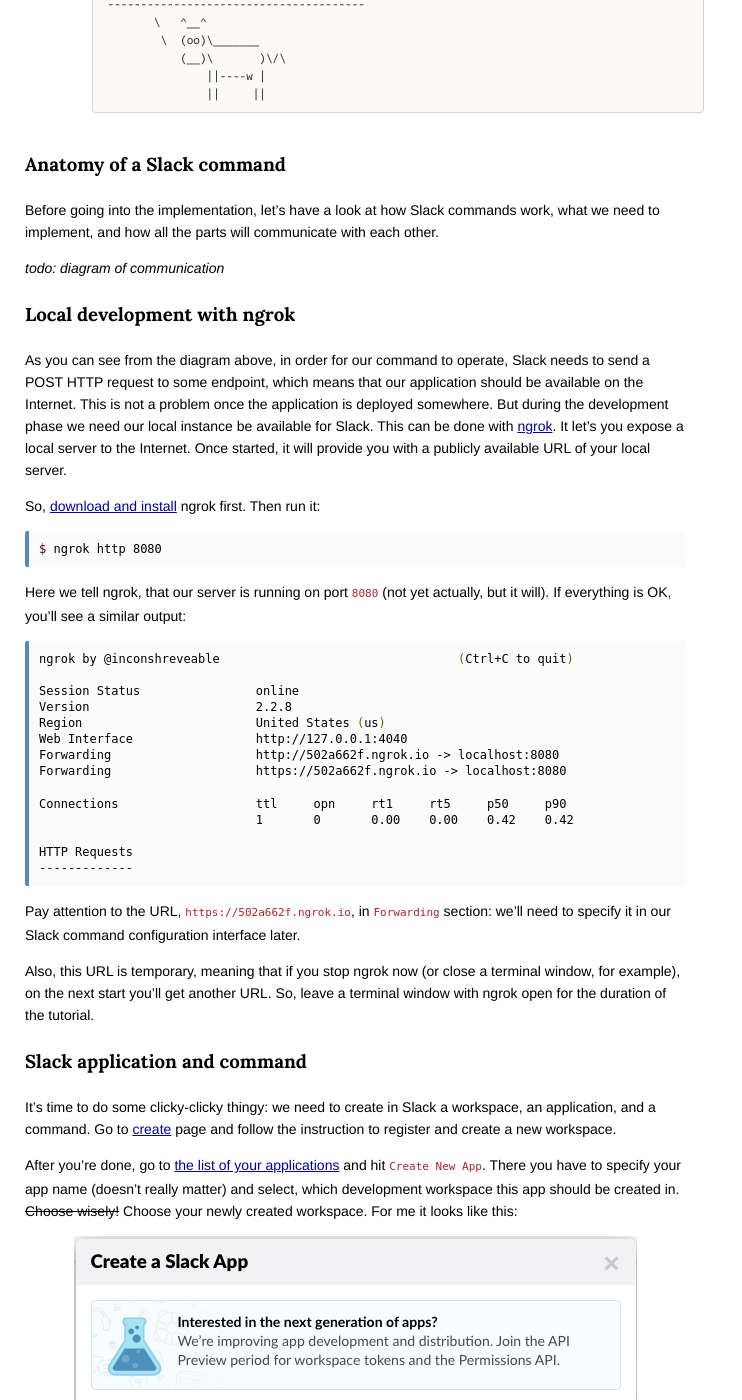
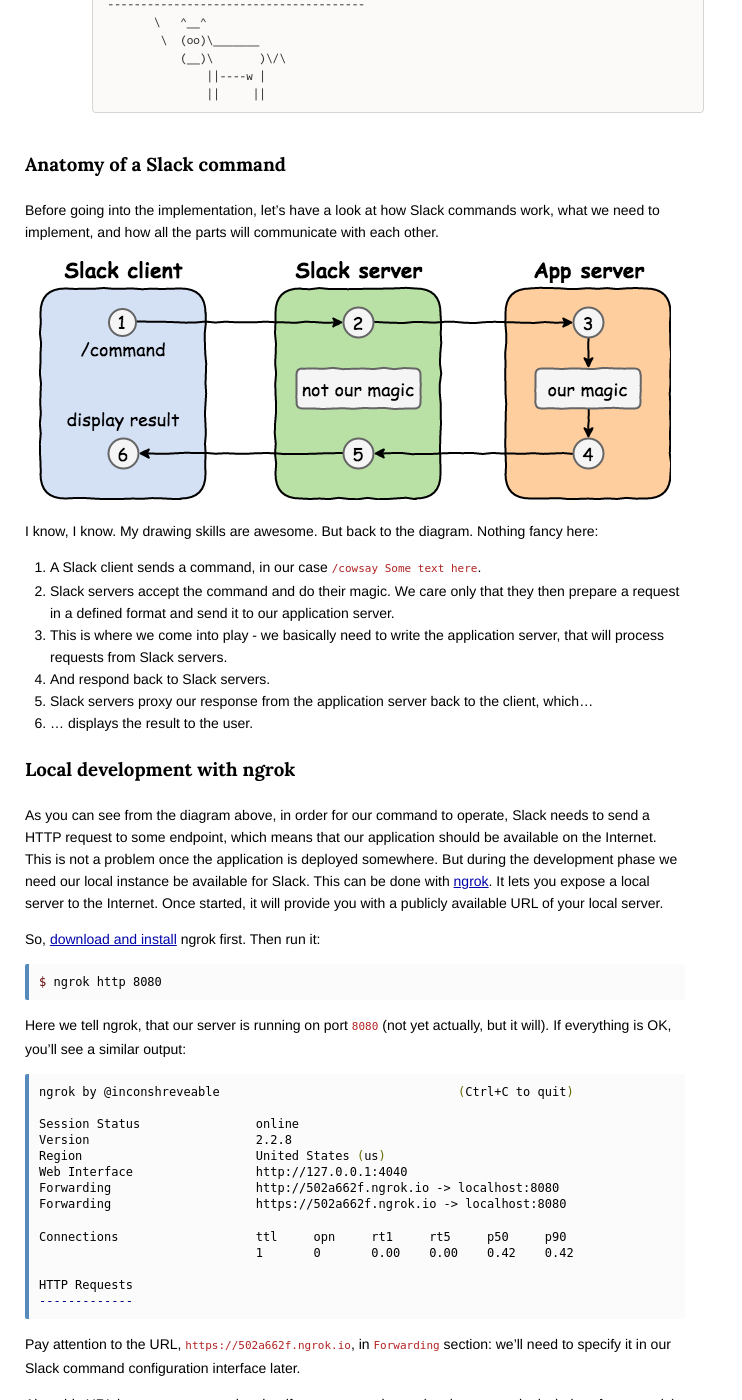
Before and after one commit to kalimatas/kalimatas.github.com, a Jekyll site: the page built from _posts/2017-09-15-cowsay-slack-command.markdown, in a window 1280 px wide and 1400 px high, scrolled down 613 px. Shown: the whole window, without its empty margins (0-742 px from the left). Built offline with Jekyll 4.4.1, drawn with Linux system fonts in a browser that asks for light colours; comment, search, counter and statistics services are not loaded; some of the changed text lies outside the part shown.

Commit message:
Building a Slack command with Go

````diff
--- a/_posts/2017-09-10-cowsay-slack-command.markdown
+++ b/_posts/2017-09-15-cowsay-slack-command.markdown
@@ -26,11 +26,20 @@
 
 Before going into the implementation, let's have a look at how Slack commands work, what we need to implement, and how all the parts will communicate with each other.
 
-*todo: diagram of communication*
+{: .center}
+![Slack command communication](/static/img/posts/slack_command_anatomy.png "Slack command communication")
+
+I know, I know. My drawing skills are awesome. But back to the diagram. Nothing fancy here:
+1. A Slack client sends a command, in our case `/cowsay Some text here`.
+2. Slack servers accept the command and do their magic. We care only that they then prepare a request in a defined format and send it to our application server.
+3. This is where we come into play - we basically need to write the application server, that will process requests from Slack servers.
+4. And respond back to Slack servers.
+5. Slack servers proxy our response from the application server back to the client, which...
+6. ... displays the result to the user.
 
 ### <a name="local-dev"></a> Local development with ngrok
 
-As you can see from the diagram above, in order for our command to operate, Slack needs to send a POST HTTP request to some endpoint, which means that our application should be available on the Internet. This is not a problem once the application is deployed somewhere. But during the development phase we need our local instance be available for Slack. This can be done with [ngrok](https://ngrok.com). It let's you expose a local server to the Internet. Once started, it will provide you with a publicly available URL of your local server.
+As you can see from the diagram above, in order for our command to operate, Slack needs to send a HTTP request to some endpoint, which means that our application should be available on the Internet. This is not a problem once the application is deployed somewhere. But during the development phase we need our local instance be available for Slack. This can be done with [ngrok](https://ngrok.com). It lets you expose a local server to the Internet. Once started, it will provide you with a publicly available URL of your local server.
 
 So, [download and install](https://ngrok.com/download) ngrok first. Then run it:
 
@@ -213,18 +222,18 @@
 Now we have our image with the `latest` tag, and we can finally run the application locally:
 
 {% highlight bash %}
-$ docker run -it --rm --name cowbot -p 8080:80 -e COWSAY_TOKEN=<your_validation_token> kalimatas/cowbot:latest
+$ docker run -it --rm --name cowbot -p 8080:80 -e COWSAY_TOKEN=<your_verification_token> kalimatas/cowbot:latest
 {% endhighlight %}
 
 A few things to pay attention to:
 
 1. `-p 8080:80` tells Docker to proxy the port `80`, which is the default for our application, to `8080` of the local machine. You can use a different port locally, but make sure, that this is the same port you specify when run `ngrok http 8080`.
-2. `-e COWSAY_TOKEN=<your_validation_token>` sets the environment variable that will be read by our application later with `token = os.Getenv("COWSAY_TOKEN")`.
+2. `-e COWSAY_TOKEN=<your_verification_token>` sets the environment variable that will be read by our application later with `token = os.Getenv("COWSAY_TOKEN")`.
 
 Now the application is running and available on our local machine on port `8080`. Let's validate:
 
 {% highlight bash %}
-$ curl -XPOST https://502a662f.ngrok.io -d 'token=<your_validation_token>&text=Hello, cow!'
+$ curl -XPOST https://502a662f.ngrok.io -d 'token=<your_verification_token>&text=Hello, cow!'
 {"response_type":"in_channel","text":"``` _____________\n\u003c Hello, cow! \u003e\n -------------\n        \\   ^__^\n         \\  (oo)\\_______\n            (__)\\       )\\/\\\n                ||----w |\n                ||     ||\n```"}
 {% endhighlight %}
 
@@ -275,3 +284,46 @@
 The push refers to a repository [registry.heroku.com/guarded-island-34484/web]
 // ... other Docker output
 {% endhighlight %}
+
+If you open the application's URL now in browser, it will not work:
+
+{% highlight bash %}
+$ heroku open -a guarded-island-34484
+{% endhighlight %}
+
+This will open a new browser tab and you will see an error message `Application error` there. It happens, because our application requires the `COWSAY_TOKEN` environment variable to be set: check the `init()` function from [Source code overview](#code) section. And we can prove it by reading the application's logs:
+
+{% highlight bash %}
+$ heroku logs -a guarded-island-34484 | grep COWSAY_TOKEN
+2017-09-15T06:56:37.477909+00:00 app[web.1]: panic: COWSAY_TOKEN is not set!
+// ... other output
+{% endhighlight %}
+
+Obviously, we don't have in Heroku by default - we need to set it. This is done via application's configuration:
+
+{% highlight bash %}
+$ heroku config:set -a guarded-island-34484 COWSAY_TOKEN=<your_verification_token>
+Setting COWSAY_TOKEN and restarting ⬢ guarded-island-34484... done, v4
+COWSAY_TOKEN: <your_verification_token>
+{% endhighlight %}
+
+If you open the application now with `heroku open -a guarded-island-34484`, you will see another error `Method Not Allowed`, but this is expected, because we only allow POST requests.
+
+Let's validate, that the app is available by its public URL:
+
+{% highlight bash %}
+curl -XPOST https://guarded-island-34484.herokuapp.com/ -d 'token=<your_verification_token>&text=Hello, cow!'
+{"response_type":"in_channel","text":"``` _____________\n\u003c Hello, cow! \u003e\n -------------\n        \\   ^__^\n         \\  (oo)\\_______\n            (__)\\       )\\/\\\n                ||----w |\n                ||     ||\n```"}
+{% endhighlight %}
+
+Amazing! Now **don't forget** to set this URL in `Request URL` in your slash command's settings in Slack admin interface!
+
+Finally, open a Slack client, log in with your account, and start typing the name of the command - you will see a hint:
+
+{: .center}
+![slash command hint](/static/img/posts/cowsay_slack_hint.png "slash command hint")
+
+And the result:
+
+{: .center}
+![Example message](/static/img/posts/cowsay_final_result.png "Example message")
````
Also changed, not shown: other parts of _posts/2017-09-15-cowsay-slack-command.markdown (+2 -2 lines), static/img/Slack_command.xml (added, +1 -0 lines), static/img/posts/cowsay_slack_hint.png (added), static/img/posts/slack_command_anatomy.png (added).
